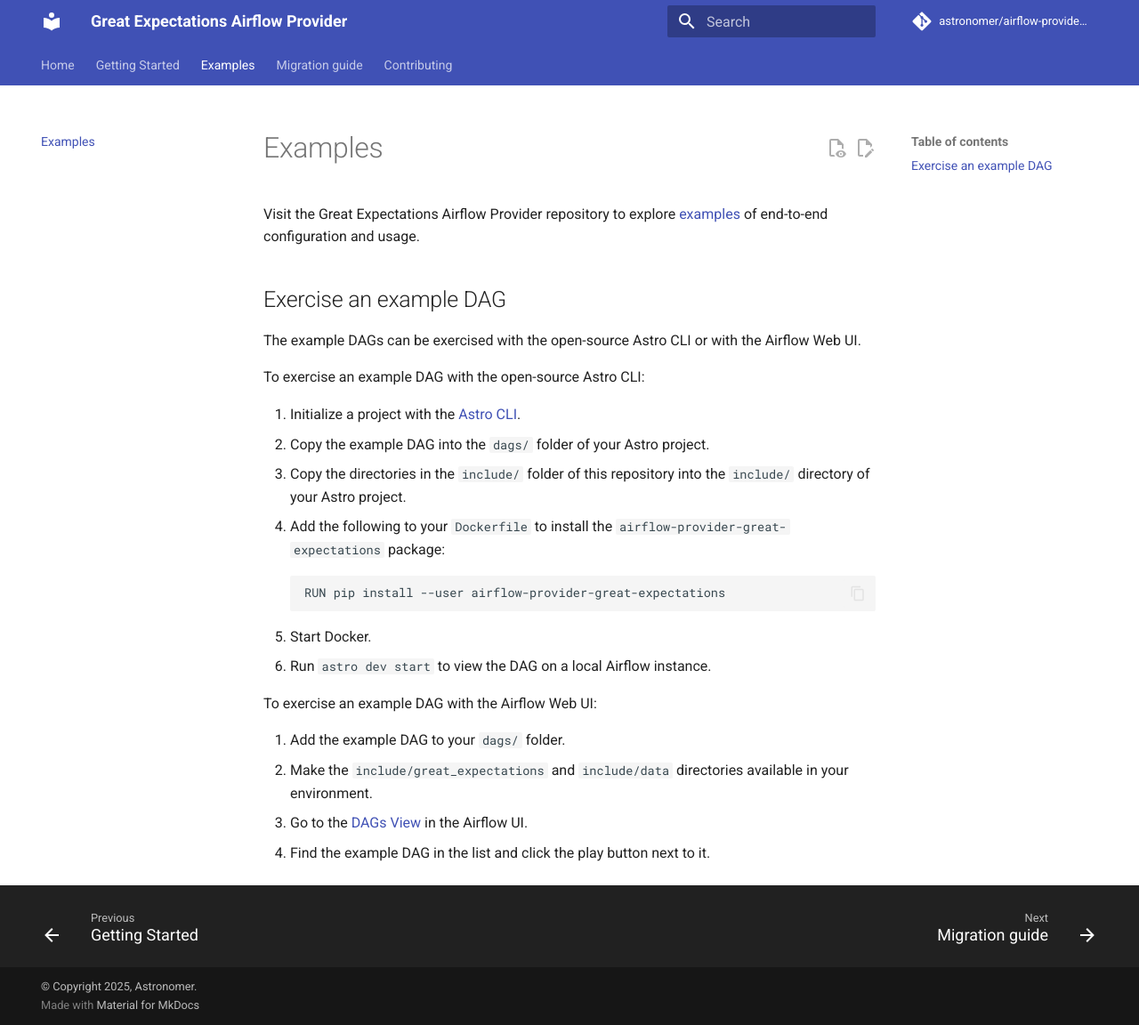
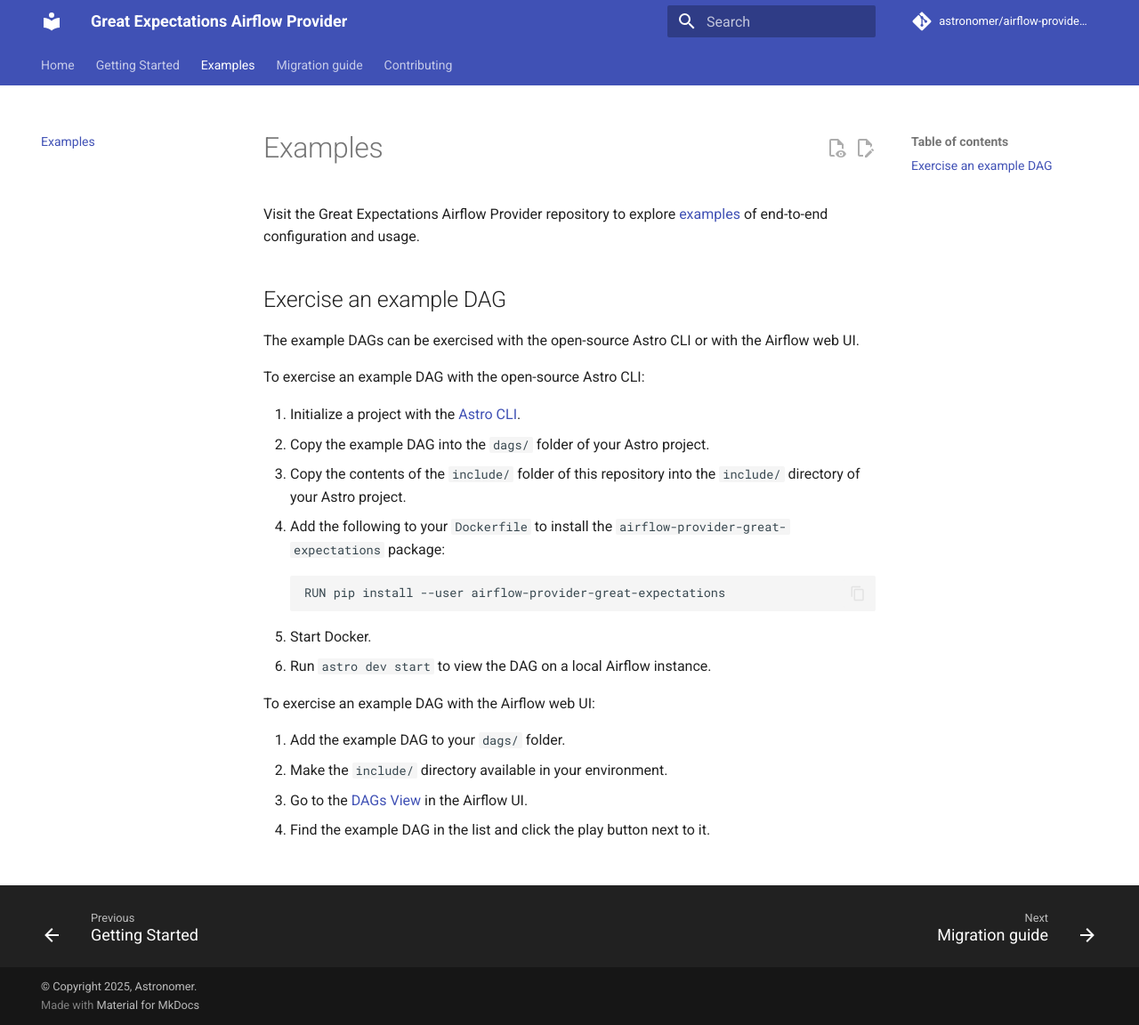
Before and after one commit to astronomer/airflow-provider-great-expectations, an MkDocs documentation site: the page built from docs/examples.md, in a window 1280 px wide and 1152 px high. Shown: the whole window at 89% size. Built offline with MkDocs 1.6.1 and Material for MkDocs 9.7.7, drawn with Linux system fonts in a browser that asks for light colours; comment, search, counter and statistics services are not loaded; the version menu is left out.

Commit message:
clarify dirs

````diff
--- a/docs/examples.md
+++ b/docs/examples.md
@@ -4,13 +4,13 @@
 
 ## Exercise an example DAG
 
-The example DAGs can be exercised with the open-source Astro CLI or with the Airflow Web UI.
+The example DAGs can be exercised with the open-source Astro CLI or with the Airflow web UI.
 
 To exercise an example DAG with the open-source Astro CLI:
 
 1. Initialize a project with the [Astro CLI](https://www.astronomer.io/docs/astro/cli/get-started-cli/).
 2. Copy the example DAG into the `dags/` folder of your Astro project.
-3. Copy the directories in the `include/` folder of this repository into the `include/` directory of your Astro project.
+3. Copy the contents of the `include/` folder of this repository into the `include/` directory of your Astro project.
 4. Add the following to your `Dockerfile` to install the `airflow-provider-great-expectations` package:
    ```
    RUN pip install --user airflow-provider-great-expectations
@@ -18,9 +18,9 @@
 5. Start Docker.
 6. Run `astro dev start` to view the DAG on a local Airflow instance.
 
-To exercise an example DAG with the Airflow Web UI:
+To exercise an example DAG with the Airflow web UI:
 
 1. Add the example DAG to your `dags/` folder.
-2. Make the `include/great_expectations` and `include/data` directories available in your environment.
+2. Make the `include/` directory available in your environment.
 3. Go to the [DAGs View](https://airflow.apache.org/docs/apache-airflow/stable/ui.html#dags-view) in the Airflow UI.
 4. Find the example DAG in the list and click the play button next to it.
````
